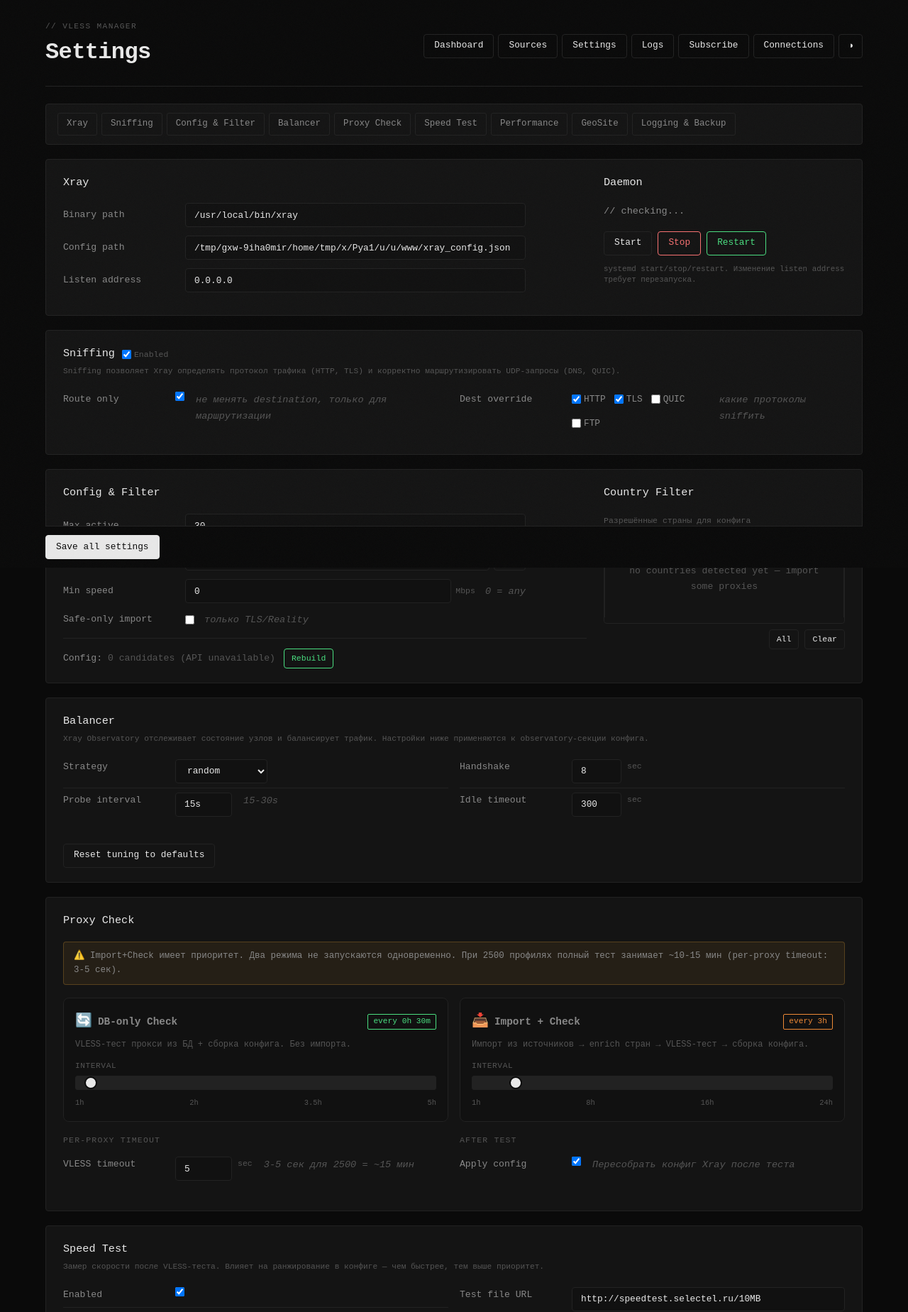
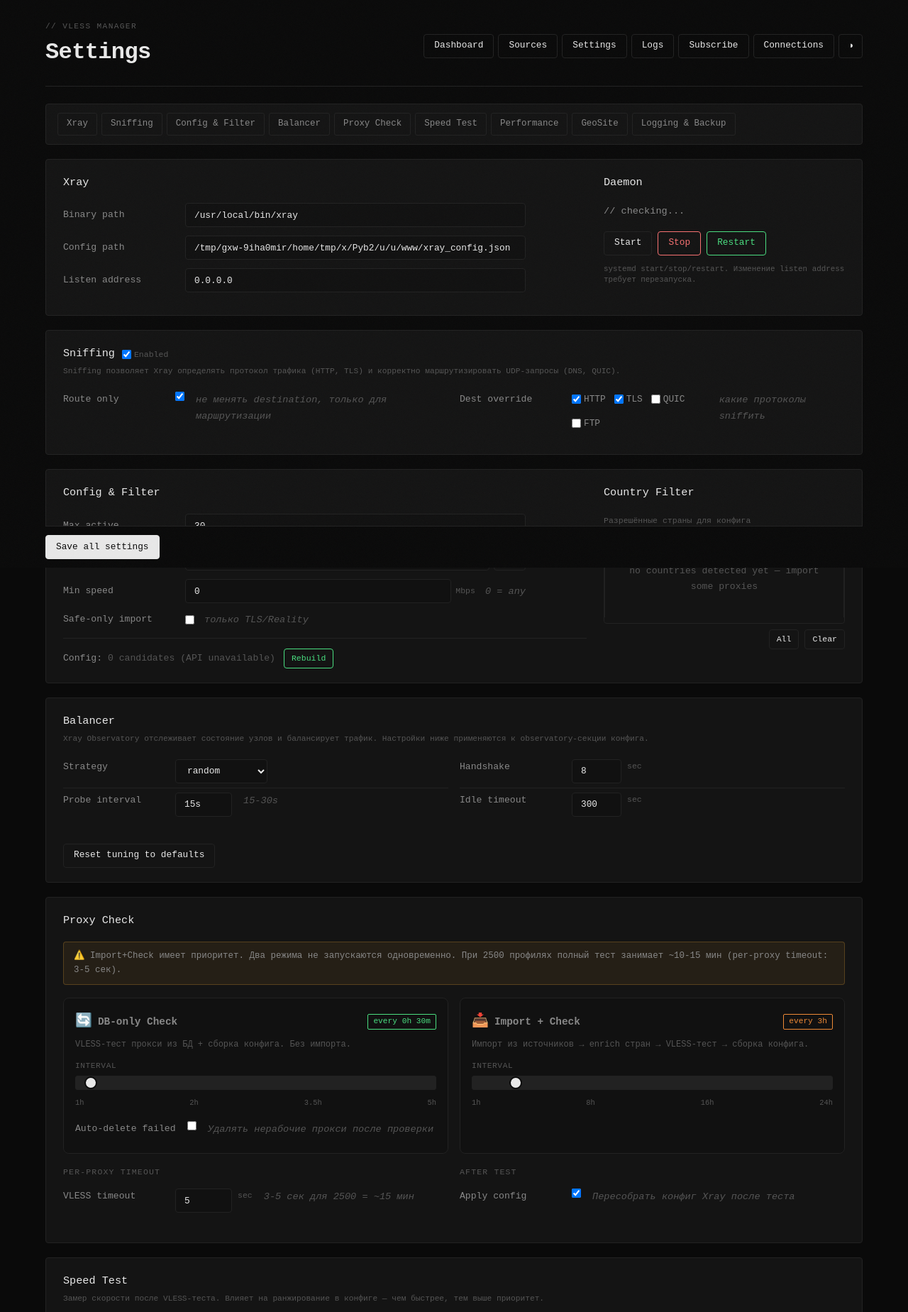
Before and after one commit to prasx/vless-manager-proxy, a Flask app: page /settings in a window 1280 px wide. Shown: the top 1849 px of the page at 71% size. Run offline with Flask 3, Linux system fonts and the light colour scheme; data comes from the database, SQL or seed files in the repository; data that the repository does not hold is empty.

Commit message:
added: check auto cleanup

```diff
--- a/app/db.py
+++ b/app/db.py
@@ -192,6 +192,7 @@ def init_db() -> None:
         # Traffic monitoring
         "traffic_collect_interval": "2",
         "traffic_history_hours": "0.5",
+        "db_check_auto_cleanup": "false",
     }
     for k, v in defaults.items():
         c.execute("INSERT OR IGNORE INTO settings (key, value) VALUES (?, ?)", (k, v))
--- a/app/proxy_manager.py
+++ b/app/proxy_manager.py
@@ -527,6 +527,12 @@ class ProxyManager:
                 add_log("INFO", f"DB check: {len(rows)} proxies")
                 self._bg_vless_batch(rows, "db-check")
 
+            if Settings.get("db_check_auto_cleanup", "false") == "true":
+                deleted = db_q("SELECT COUNT(*) c FROM proxies WHERE status='failed'")[0]["c"]
+                if deleted:
+                    db_q("DELETE FROM proxies WHERE status='failed'")
+                    add_log("INFO", f"DB check auto-cleanup: deleted {deleted} failed proxies")
+
             if Settings.get("apply_after_test", "true") == "true":
                 from .xray_configurator import xray_configurator
 
--- a/static/settings.js
+++ b/static/settings.js
@@ -251,6 +251,7 @@ async function loadSettings() {
   $('balancerStrategy').value = s.balancer_strategy || 'random';
   $('handshakeTimeout').value = s.handshake_timeout || '8';
   $('connIdle').value = s.conn_idle || '300';
+  $('dbCheckAutoCleanup').checked = s.db_check_auto_cleanup === 'true';
   $('speedTestEnabled').checked = s.speed_test_enabled !== 'false';
   $('speedTestMax').value = s.speed_test_max || '30';
   $('speedTestUrl').value = s.speed_test_url || 'http://speedtest.selectel.ru/10MB';
@@ -390,6 +391,7 @@ async function saveSettings() {
     speed_test_enabled: $('speedTestEnabled').checked ? 'true' : 'false',
     speed_test_max: $('speedTestMax').value.trim() || '30',
     speed_test_url: $('speedTestUrl').value.trim() || 'http://speedtest.selectel.ru/10MB',
+    db_check_auto_cleanup: $('dbCheckAutoCleanup').checked ? 'true' : 'false',
     apply_after_test: $('applyAfterTest').checked ? 'true' : 'false',
     min_speed_mbps: $('minSpeedMbps').value.trim() || '0',
     speed_test_adaptive_sec: $('speedTestAdaptiveSec').value.trim() || '2',
--- a/templates/settings.html
+++ b/templates/settings.html
@@ -204,6 +204,11 @@
           <span>3.5h</span>
           <span>5h</span>
         </div>
+      </div>
+      <div class="tuning-item" style="margin-top:10px">
+        <span class="tuning-label">Auto-delete failed</span>
+        <input type="checkbox" id="dbCheckAutoCleanup" class="chk-inline">
+        <span class="tuning-comment">Удалять нерабочие прокси после проверки</span>
       </div>
     </div>
     <div class="tuning-card">
```
